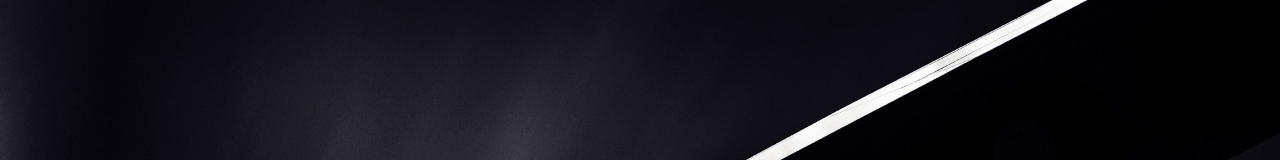
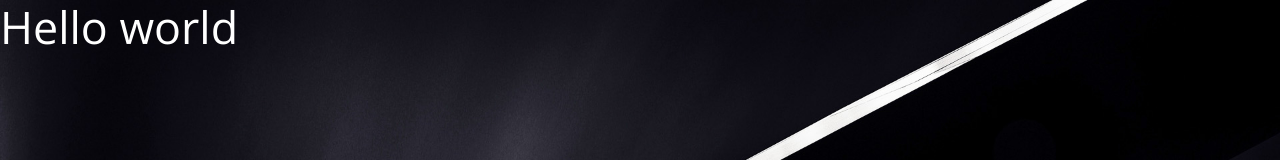
Before and after one commit to quratgamedevelopment/Website, a plain HTML site: page index.html in a window 1280 px wide. Shown: the top 160 px of the page. Drawn offline with nearby package versions, Linux system fonts and the light colour scheme.

Commit message:
Update index.html

```diff
--- a/index.html
+++ b/index.html
@@ -19,6 +19,7 @@
 </head>
 
 <body>
+    <h1>Hello world <h1>
     <div id="tm-bg"></div>
     <div id="tm-wrap">
         <div class="tm-main-content">
```
